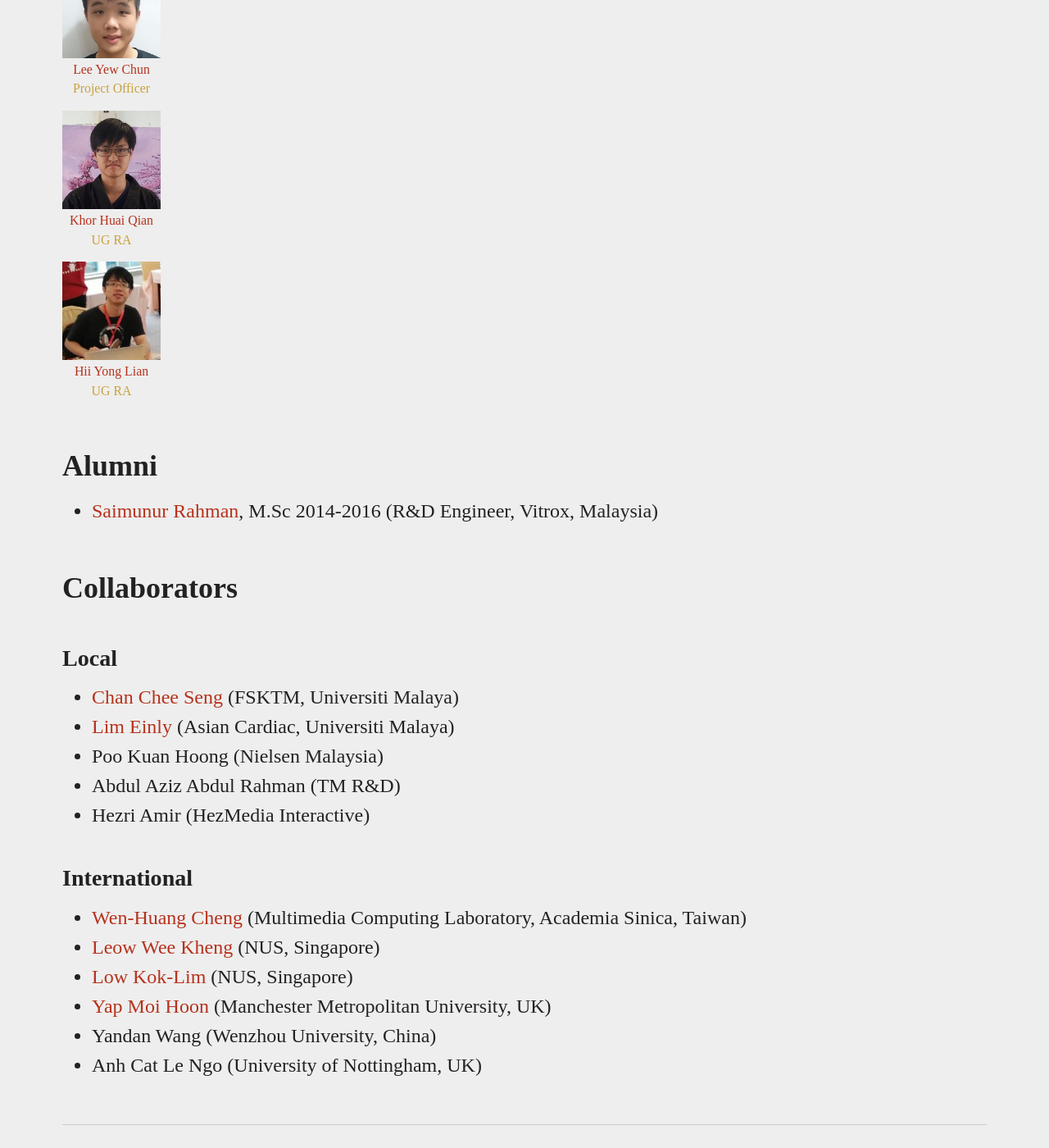
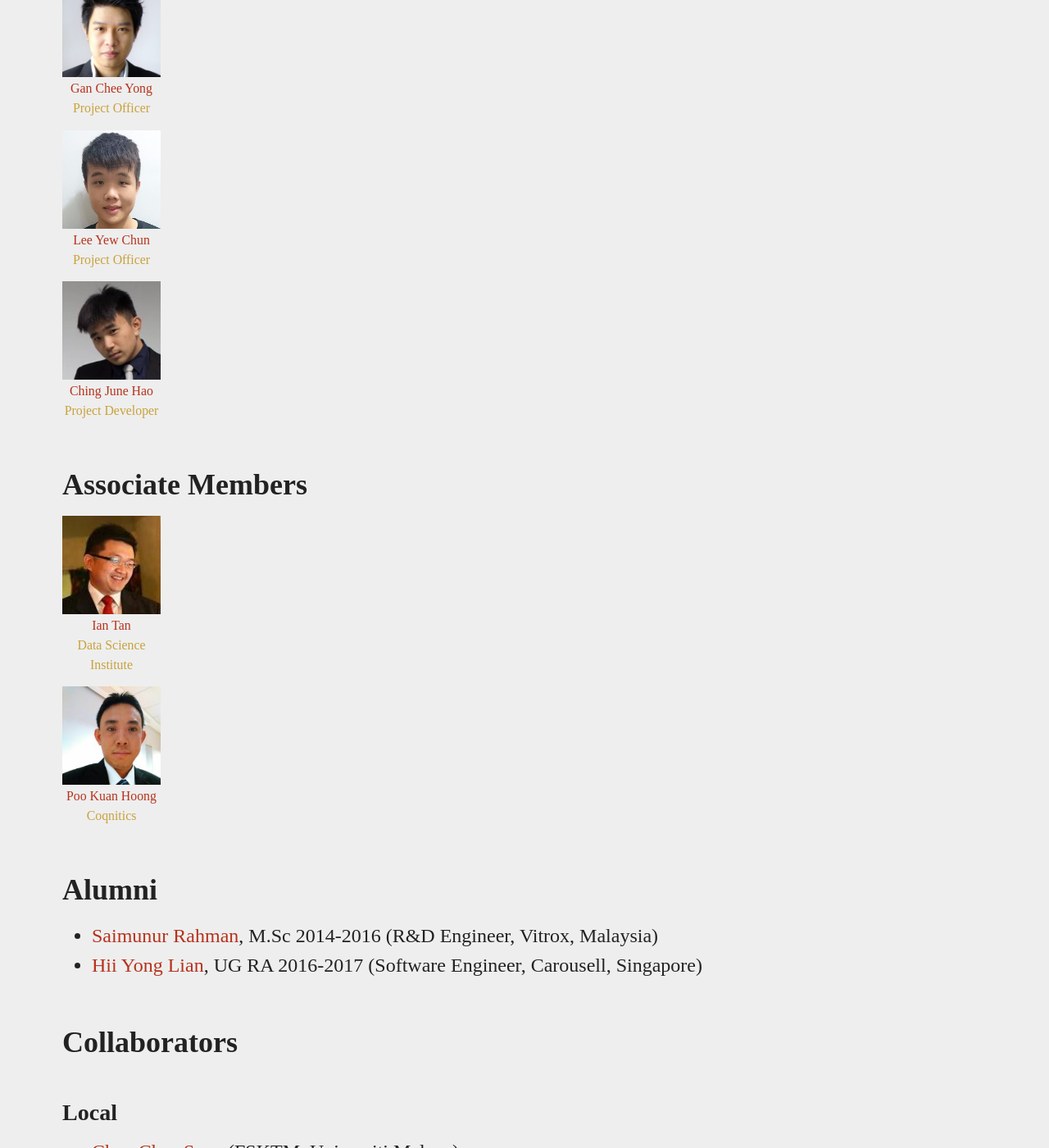
Before and after one commit to viprlab/viprlab.github.io, a Jekyll site: the page built from people.md, in a window 1280 px wide and 1400 px high, scrolled down 2558 px. Shown: the whole window at 82% size. Built offline with Jekyll 4.4.1, drawn with Linux system fonts in a browser that asks for light colours; some of the changed text lies outside the part shown.

Commit message:
update people page

```diff
--- a/people.md
+++ b/people.md
@@ -9,7 +9,6 @@
 {% include imagethumbnailblock.html url="/images/johnsee.jpg" caption="John See" width="120px" height="120px"  %}
 {% include imagethumbnailblock.html url="/images/lkwong.jpg" caption="Wong Lai Kuan" width="120px" height="120px"  %}
 {% include imagethumbnailblock.html url="/images/albert.jpg" caption="Albert Quek" width="120px" height="120px"  %}
-{% include imagethumbnailblock.html url="/images/iantan.jpg" caption="Ian Tan" width="120px" height="120px"  %}
 
 ## Postgraduates
 {% include imagethumbnailblock.html url="/images/bahar.jpg" caption="Baharul Islam" caption2="Ph.D student" width="120px" height="120px"  %}
@@ -18,22 +17,29 @@
 {% include imagethumbnailblock.html url="/images/faiz.jpg" caption="Muhammad Faiz Ghazali" caption2="M.Sc student" width="120px" height="120px"  %}
 {% include imagethumbnailblock.html url="/images/ryan.jpg" caption="Ryan Lim" caption2="M.Sc student" width="120px" height="120px"  %}
 {% include imagethumbnailblock.html url="/images/clarence.jpg" caption="Clarence Cheong" caption2="M.Sc student" width="120px" height="120px"  %}
+{% include imagethumbnailblock.html url="/images/iceboy.jpg" caption="Khor Huai Qian" caption2="M.Sc student" width="120px" height="120px"  %}
+{% include imagethumbnailblock.html url="/images/tazeek.jpg" caption="Tazeek" caption2="M.Sc student" width="120px" height="120px"  %}
 
 ## Research Assistants
 {% include imagethumbnailblock.html url="/images/nerogan.jpg" caption="Gan Chee Yong" caption2="Project Officer" width="120px" height="120px"  %}
 {% include imagethumbnailblock.html url="/images/leeyc.jpg" caption="Lee Yew Chun" caption2="Project Officer" width="120px" height="120px"  %}
-{% include imagethumbnailblock.html url="/images/iceboy.jpg" caption="Khor Huai Qian" caption2="UG RA" width="120px" height="120px"  %}
-{% include imagethumbnailblock.html url="/images/hiiyl.jpg" caption="Hii Yong Lian" caption2="UG RA" width="120px" height="120px"  %}
+{% include imagethumbnailblock.html url="/images/junehao.jpg" caption="Ching June Hao" caption2="Project Developer" width="120px" height="120px"  %}
+
+## Associate Members
+{% include imagethumbnailblock.html url="/images/iantan.jpg" caption="Ian Tan" caption2="Data Science Institute" width="120px" height="120px"  %}
+{% include imagethumbnailblock.html url="/images/khpoo.jpg" caption="Poo Kuan Hoong" caption2="Coqnitics" width="120px" height="120px"  %}
 
 ## Alumni
 - [Saimunur Rahman](http://saimunur.github.io/){:target="_blank"}, M.Sc 2014-2016 (R&D Engineer, Vitrox, Malaysia)
+- [Hii Yong Lian](https://github.com/HiiYL){:target="_blank"}, UG RA 2016-2017 (Software Engineer, Carousell, Singapore)
 
 ## Collaborators
 
 ### Local
 - [Chan Chee Seng](http://web.fsktm.um.edu.my/~cschan/){:target="_blank"} (FSKTM, Universiti Malaya)
+- [Wong Kok Sheik](https://www.monash.edu.my/it/staff/academic-staff/a-prof-wong-kok-sheik){:target="_blank"} (, Monash University, Malaysia)
 - [Lim Einly](http://www.asiancardiac.org/){:target="_blank"} (Asian Cardiac, Universiti Malaya)
-- Poo Kuan Hoong (Nielsen Malaysia)
+- Kwong Kae Hsiang (Recogine Technology)
 - Abdul Aziz Abdul Rahman (TM R&D)
 - Hezri Amir (HezMedia Interactive)
 
```
Also changed, not shown: other parts of people.md (+1 -0 lines), images/junehao.jpg (added), images/khpoo.jpg (added), images/tazeek.jpg (added).
